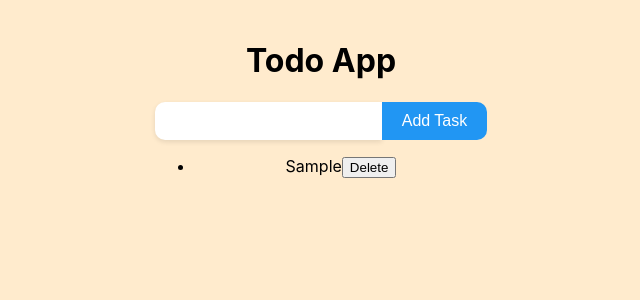
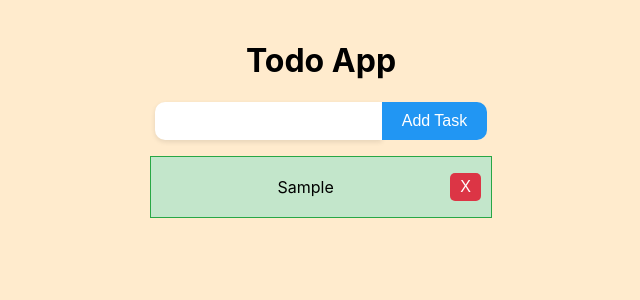
Before and after one commit to deksa89/React-Todo-App, a React (Create React App) app: page / in a window 1280 px wide. Both pictures are taken after typing "Sample" into the empty fields and a click on the button "Add Task". Shown: the top 300 px of the page, without its empty margins (319-959 px from the left). Built offline with nearby package versions, Linux system fonts and the light colour scheme.

Commit message:
changed button look, center, styled

```diff
--- a/src/components/Input.css
+++ b/src/components/Input.css
@@ -1,12 +1,16 @@
 body {
-    display: flex;
-    flex-direction: column;
-    align-items: center;
     padding: 20px;
     background-color: blanchedalmond;
   }
 
-.cls__input {
+.inp__app {
+    display: flex;
+    flex-direction: column;
+    justify-content: center;
+    align-items: center;
+}
+
+.inp__input {
     border: none;
     border-radius: 10px 0 0 10px;
     padding: 10px;
@@ -15,11 +19,11 @@ body {
     outline: none;
 }
 
-input:focus {
+.inp__input:focus {
     box-shadow: 0px 4px 8px rgba(0, 0, 0, 0.2);
 }
 
-.cls__button {
+.inp__button {
     display: inline-block;
     background-color: #2196F3;
     color: #fff;
@@ -31,9 +35,51 @@ input:focus {
     transition: all 0.3s ease;
   }
 
-  button:hover {
-    background-color: #0D47A1;
+.inp__button:hover {
+background-color: #0D47A1;
+}
+
+ul {
+    list-style-type: none;
+    padding-right: 2.5rem;
+}
+
+.inp__task {
+    display: flex;
+    flex-direction: row;
+    justify-content: space-between;
+    align-items: center;
+    padding: 10px;
+    border: 1px solid #ccc;
+    margin-bottom: 10px;
+    background-color: #c3e6cb;
+    border-color: #28a745;
+    width: 20rem;
+    overflow-wrap: anywhere;
+}
+
+.inp__li {
+    flex-grow: 1;
+    padding: 10px;
   }
+
+
+.inp__delete {
+    background-color: #dc3545;
+    color: #fff;
+    border: none;
+    border-radius: 5px;
+    padding: 5px 10px;
+    font-size: 16px;
+    cursor: pointer;
+    transition: all 0.3s ease;
+    overflow-wrap: initial;
+  }
+
+.inp__delete:hover {
+background-color: #c82333;
+}
+
 
 
 @media only screen and (max-width: 600px) {
--- a/src/components/Input.js
+++ b/src/components/Input.js
@@ -18,17 +18,19 @@ const Input = () => {
   };
 
   return (
-    <div>
+    <div className="inp__app">
       <form onSubmit={handleSubmit}>
-        <input className="cls__input" type="text" name="task" />
-        <button className="cls__button" type="submit">Add Task</button>
+        <input className="inp__input" type="text" name="task" />
+        <button className="inp__button" type="submit">Add Task</button>
       </form>
       <ul>
         {tasks.map((task, index) => (
-          <li key={index}>
-            {task}
-            <button onClick={() => handleDelete(index)}>Delete</button>
-          </li>
+          <div className="inp__task" key={index}>
+            <li className="inp__li">
+              {task}
+            </li>
+            <button className="inp__delete" onClick={() => handleDelete(index)}>X</button>
+          </div>
         ))}
       </ul>
     </div>
```
